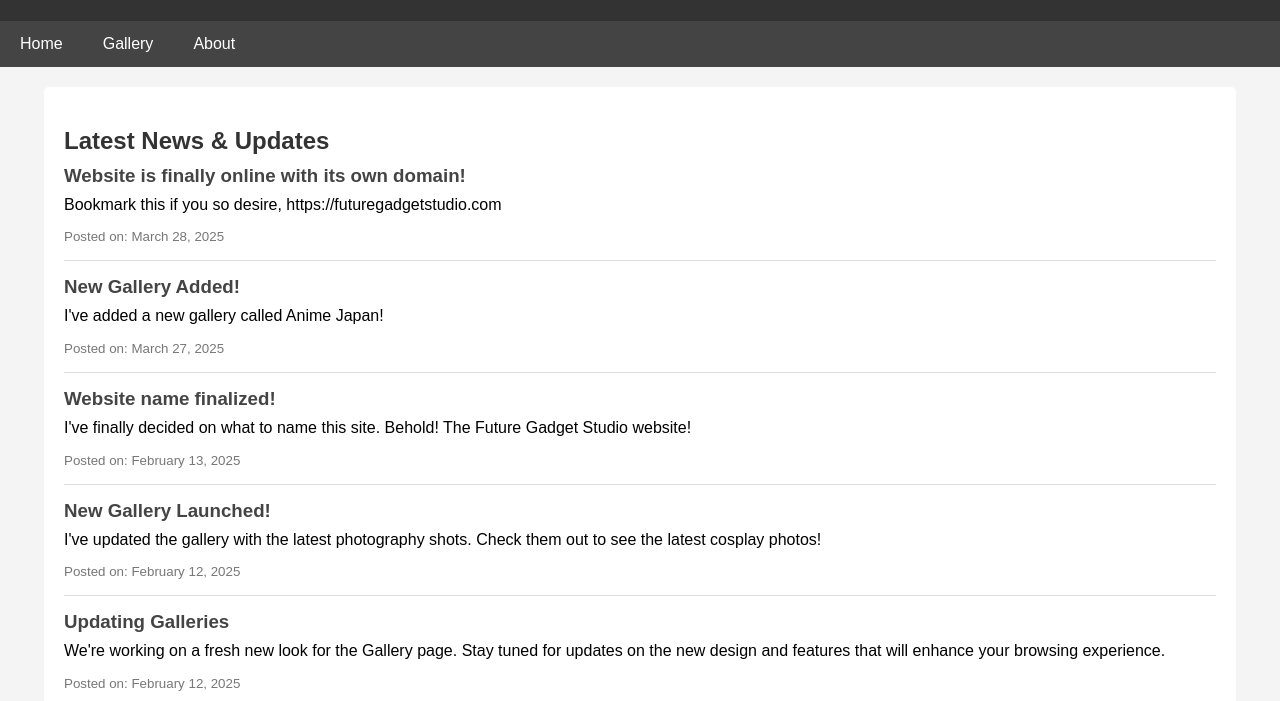
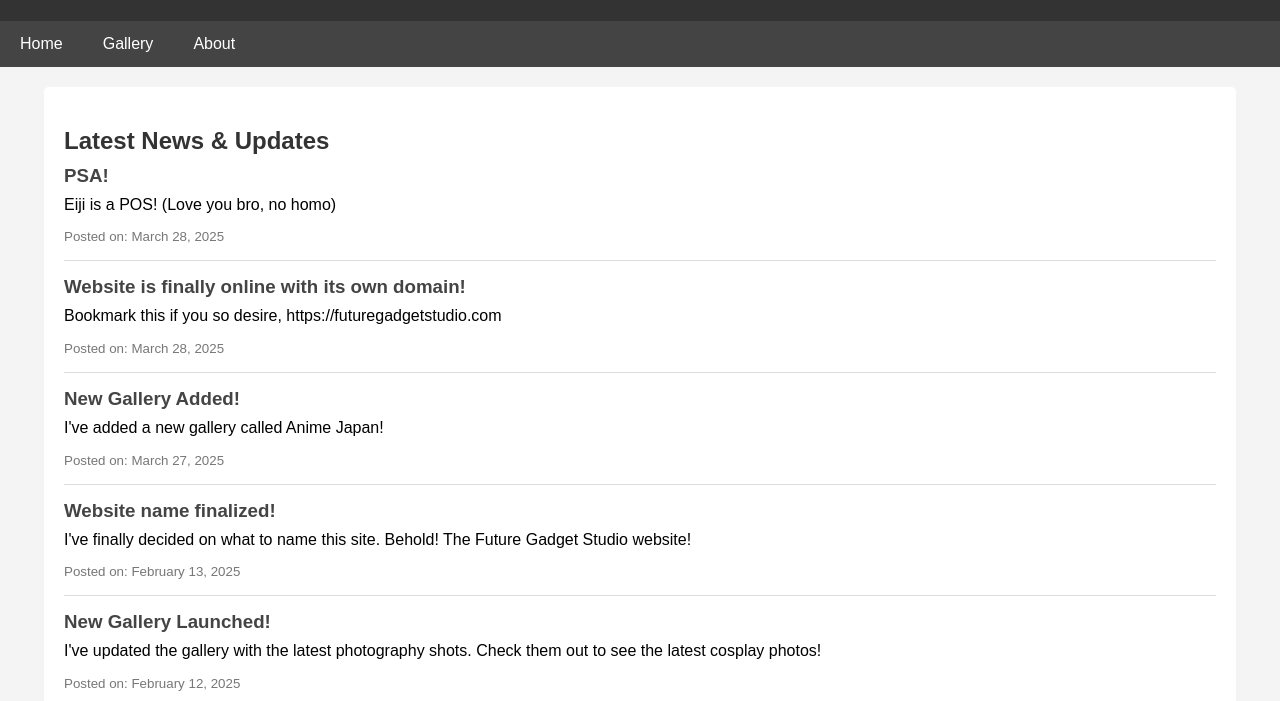
Before and after one commit to SaberAlterNico/futuregadgetstudio, a plain HTML site: page index.html in a window 1280 px wide. Shown: the part 99-800 px from the top of the page. Drawn offline with Linux system fonts and the light colour scheme.

Commit message:
Update index.html
Signed-off-by: Nick Andrews <saberalternico@gmail.com>

```diff
--- a/index.html
+++ b/index.html
@@ -111,6 +111,12 @@
       <h2>Latest News &amp; Updates</h2>
 
       <article>
+        <h3>PSA!</h3>
+        <p>Eiji is a POS! (Love you bro, no homo)</p>
+        <small>Posted on: March 28, 2025</small>
+      </article>
+
+      <article>
         <h3>Website is finally online with its own domain!</h3>
         <p>Bookmark this if you so desire, https://futuregadgetstudio.com</p>
         <small>Posted on: March 28, 2025</small>
```
